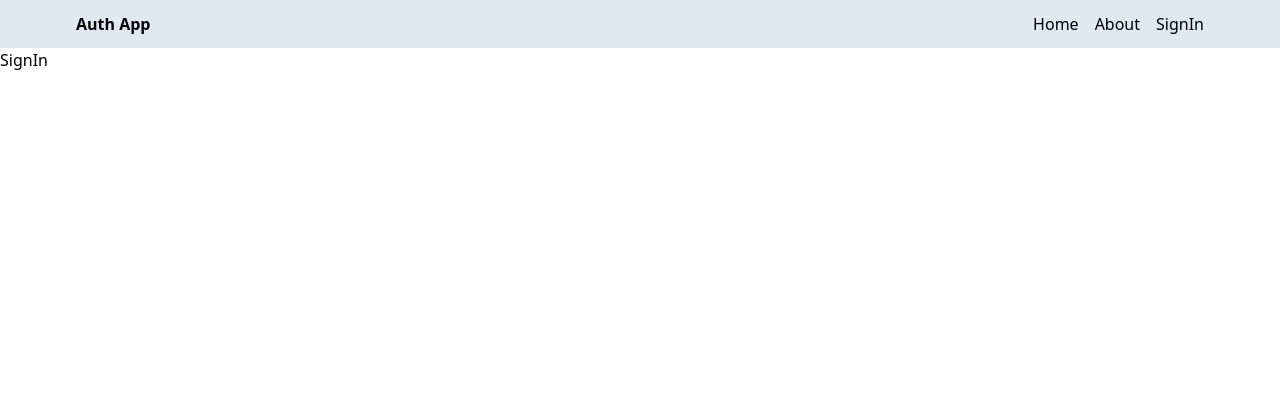
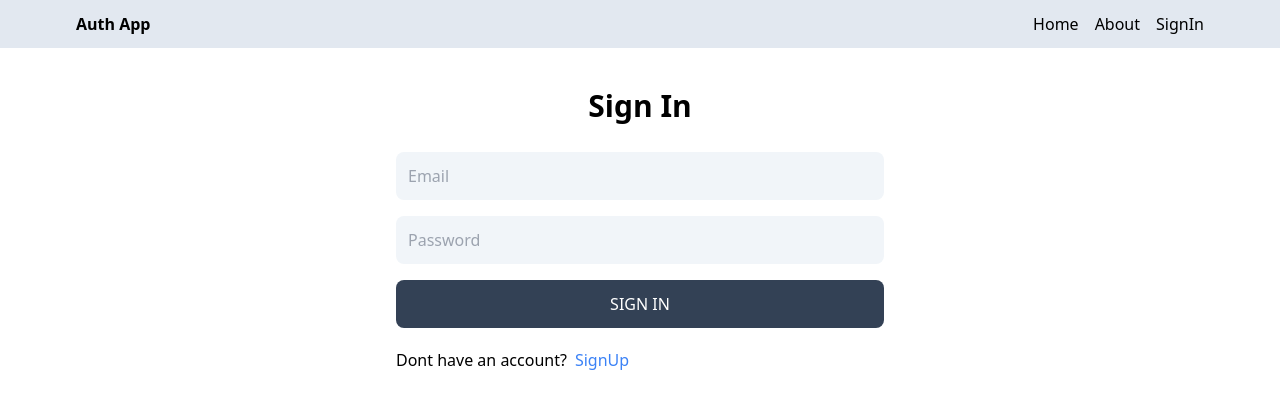
Before and after one commit to Ash11k/Mern-Auth, a React (Vite) app in the folder client/: page /sign-in in a window 1280 px wide. Shown: the top 408 px of the page. Built offline with nearby package versions, Linux system fonts and the light colour scheme.

Commit message:
complete the signin page functionality

```diff
--- a/client/src/pages/SignIn.jsx
+++ b/client/src/pages/SignIn.jsx
@@ -1,9 +1,66 @@
-import React from 'react'
+import { useState } from 'react';
+import {Link , useNavigate} from 'react-router-dom';
 
-export default function SignnIn() {
+export default function SignIn() {
+  const [formData , setFormData] = useState({});
+  const [error,setError] = useState(null);
+  const [loading, setLoading] = useState(false);
+  const navigate = useNavigate();
+
+  const handleChange = (e) => {
+    setFormData({...formData,[e.target.id]:e.target.value});
+  }
+  const handleSubmit = async (e) =>{
+     e.preventDefault();
+     try {
+      setLoading(true);
+      setError(false);
+       const res = await fetch ('/api/auth/signin', {
+      method : 'POST',
+      headers : {
+        'Content-Type' : 'application/json',
+      },
+      body : JSON.stringify(formData),
+    })
+    const data = await res.json();
+     console.log(formData);
+    if(data.success === false){
+      setError(true);
+      setLoading(false);
+      return;
+    }
+    setLoading(false);
+    navigate('/');
+     } catch (error) {
+      setLoading(false);
+      setError(true);
+     }
+
+  };
+
   return (
-    <div>
-      SignIn
+    <div className='p-3 max-w-lg mx-auto'>
+      <h1 className='text-3xl text-center font-semibold my-7'>Sign In</h1>
+      <form onSubmit={handleSubmit} className='flex flex-col gap-4'>
+
+          <input type="email" placeholder="Email" id="email" className='bg-slate-100 p-3 rounded-lg'
+           onChange={handleChange}
+        />
+          <input type="password" placeholder="Password" id="password" className='bg-slate-100 p-3 rounded-lg'
+           onChange={handleChange}
+        />
+        <button disabled={loading} className='bg-slate-700 text-white uppercase rounded-lg p-3 hover:opacity-95 disabled:opacity-80'>
+          {loading ? 'Loading...' : 'Sign In'}
+        </button>
+         </form>
+         <div className='flex gap-2 my-5'>
+          <p>
+            Dont have an account? </p>
+           <Link to='/sign-up'>
+            <span className='text-blue-500'> SignUp</span>
+           </Link>
+         </div>
+         <p className='text-red-700 mt-5'>{error && 'Something went wrong'}</p>
     </div>
   )
 }
--- a/client/src/pages/SignUp.jsx
+++ b/client/src/pages/SignUp.jsx
@@ -1,10 +1,11 @@
 import { useState } from 'react';
-import {Link} from 'react-router-dom';
+import {Link ,useNavigate} from 'react-router-dom';
 
 export default function SignUp() {
   const [formData , setFormData] = useState({});
   const [error,setError] = useState(null);
   const [loading, setLoading] = useState(false);
+   const navigate = useNavigate();
 
   const handleChange = (e) => {
     setFormData({...formData,[e.target.id]:e.target.value});
@@ -29,6 +30,7 @@
       return;
     }
     setLoading(false);
+    navigate('/sign-in');
      } catch (error) {
       setLoading(false);
       setError(true);
```
